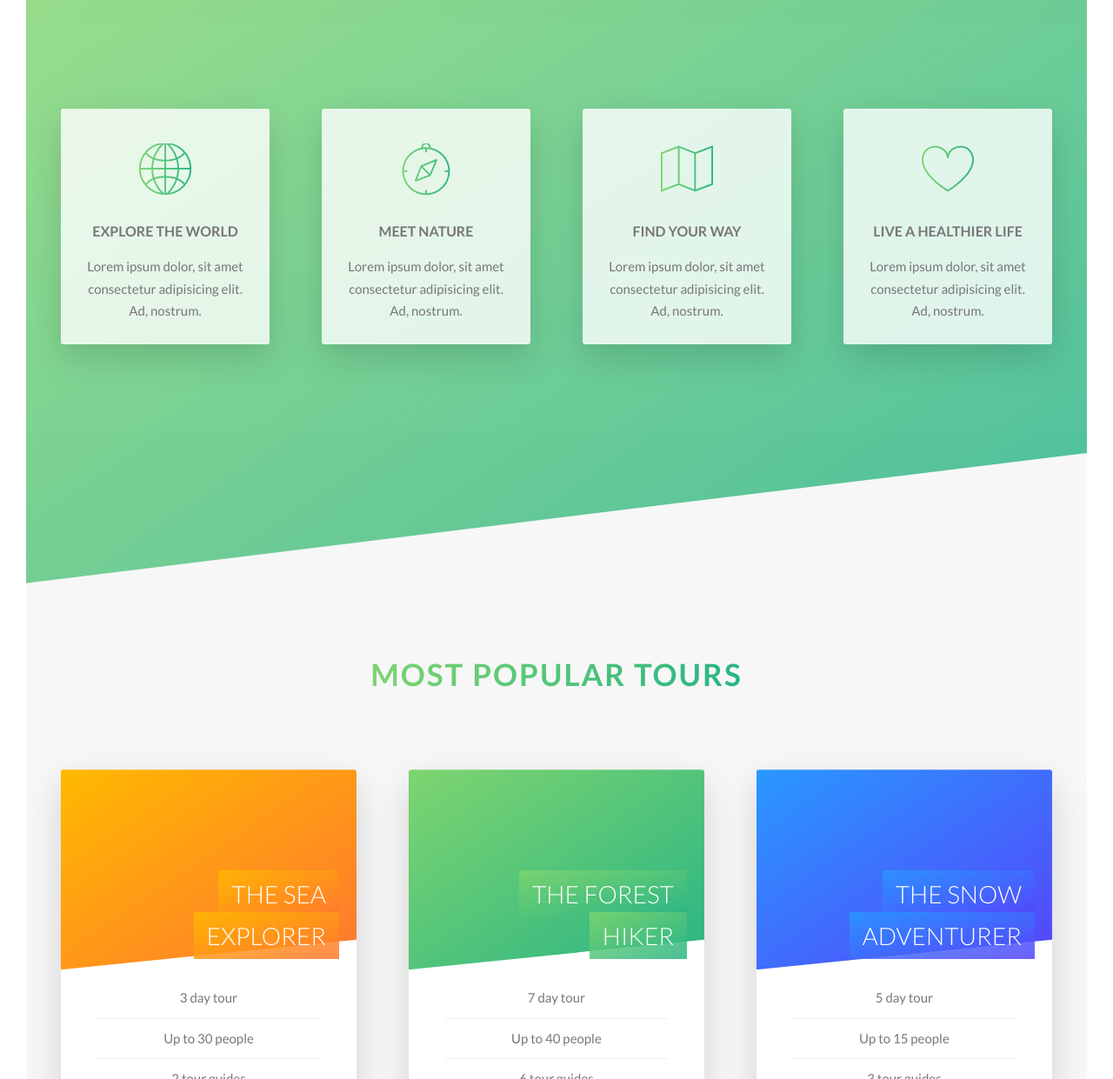
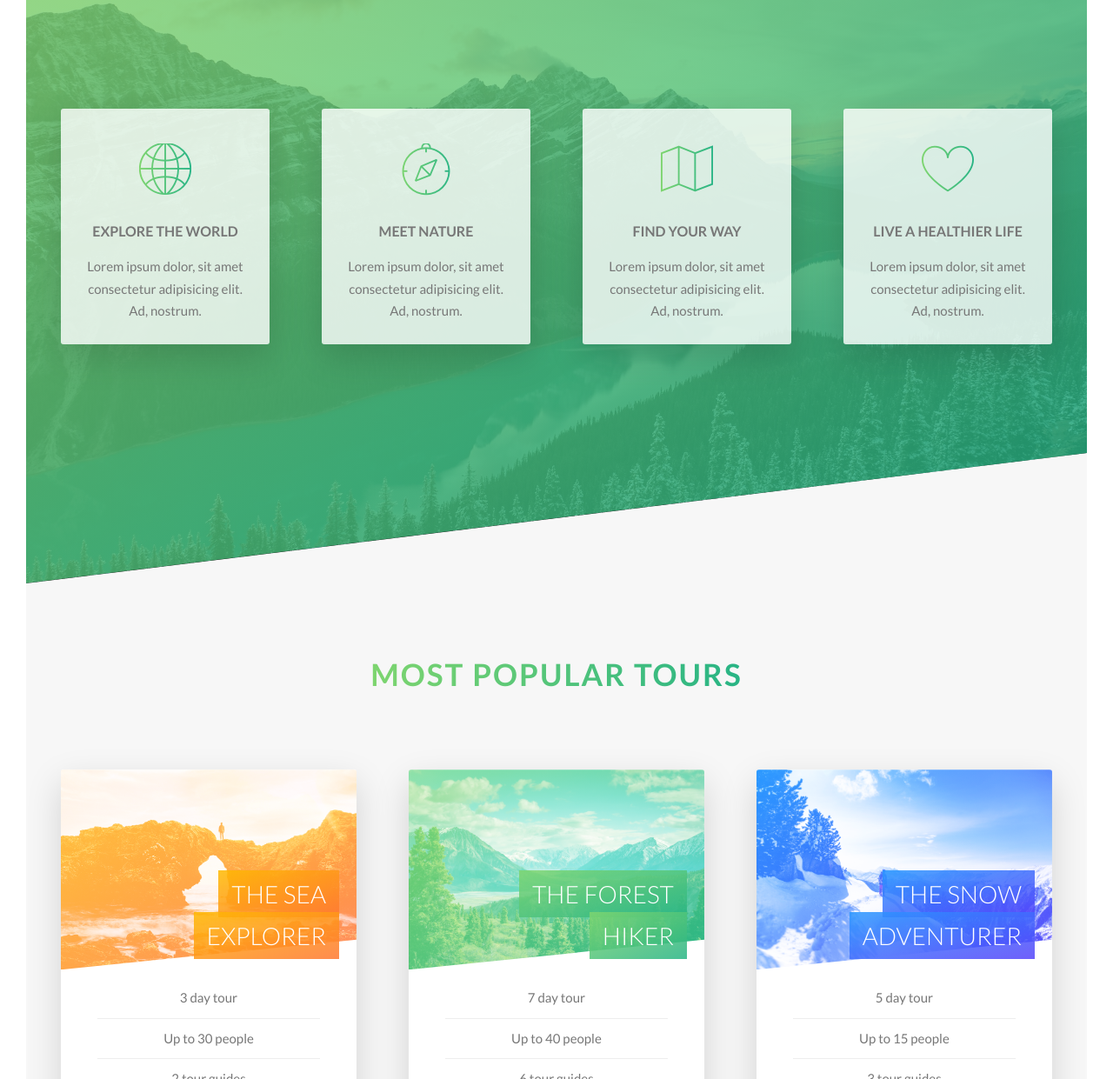
Before and after one commit to SherOnDale13/GithubPagesSampleDeploy, a website: page index.html in a window 1280 px wide. Shown: the part 1559-2800 px from the top of the page at 87% size. Drawn offline with Linux system fonts and the light colour scheme; the site is published under a folder, as on GitHub Pages, so addresses that start at the root find nothing; files whose address does not match are found by name.

Commit message:
path bug fixed

```diff
--- a/sass/components/_card.scss
+++ b/sass/components/_card.scss
@@ -34,7 +34,7 @@
             $color-secondary-light,
             $color-secondary-dark
           ),
-          url("/img/nat-5.jpg");
+          url("img/nat-5.jpg");
       }
       &--2 {
         background-image: linear-gradient(
@@ -42,7 +42,7 @@
             $color-primary-light,
             $color-primary-dark
           ),
-          url("/img/nat-6.jpg");
+          url("img/nat-6.jpg");
       }
       &--3 {
         background-image: linear-gradient(
@@ -50,7 +50,7 @@
             $color-tertiary-light,
             $color-tertiary-dark
           ),
-          url("/img/nat-7.jpg");
+          url("img/nat-7.jpg");
       }
     }
     &__heading {
--- a/sass/layout/_header.scss
+++ b/sass/layout/_header.scss
@@ -1,6 +1,6 @@
 .header {
   height: 95vh;
-  background-image: linear-gradient( to bottom right, rgba($color-primary-light, 0.8), rgba($color-primary-dark, 0.8)), url("/img/hero.jpg");
+  background-image: linear-gradient( to bottom right, rgba($color-primary-light, 0.8), rgba($color-primary-dark, 0.8)), url("img/hero.jpg");
   background-size: cover;
   background-position: center center;
   clip-path: polygon(0 0, 100% 0, 100% 75vh, 0 100%);
--- a/sass/pages/_home.scss
+++ b/sass/pages/_home.scss
@@ -11,7 +11,7 @@
       rgba($color-primary-light, 0.8),
       rgba($color-primary-dark, 0.8)
     ),
-    url(/img/nat-4.jpg);
+    url(img/nat-4.jpg);
   background-size: cover;
   background-position: center center;
   transform: skewY(-7deg);
@@ -44,7 +44,7 @@
 
 .book {
   background-image: linear-gradient(105deg, rgba($color-white, 0.9) 0%, rgba($color-white, 0.9) 50%, transparent 50%),
-    url("/img/nat-10.jpg");
+    url("img/nat-10.jpg");
   background-size: 100%;
   border-radius: 0.3rem;
   box-shadow: 0 2rem 4rem rgba($color-black, 0.2);
```
Also changed, not shown: css/style.css.
